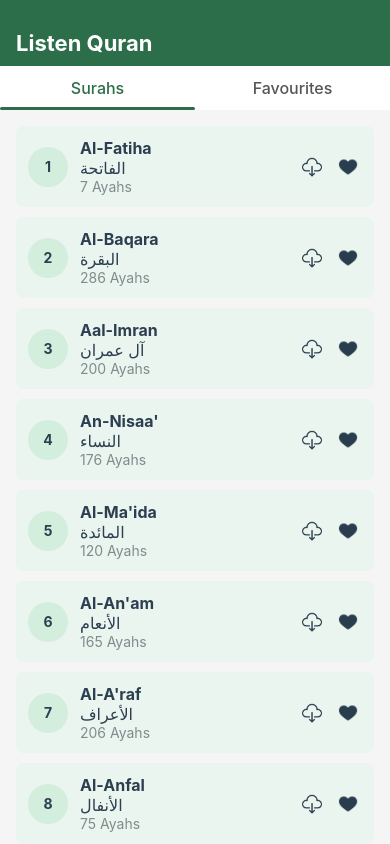
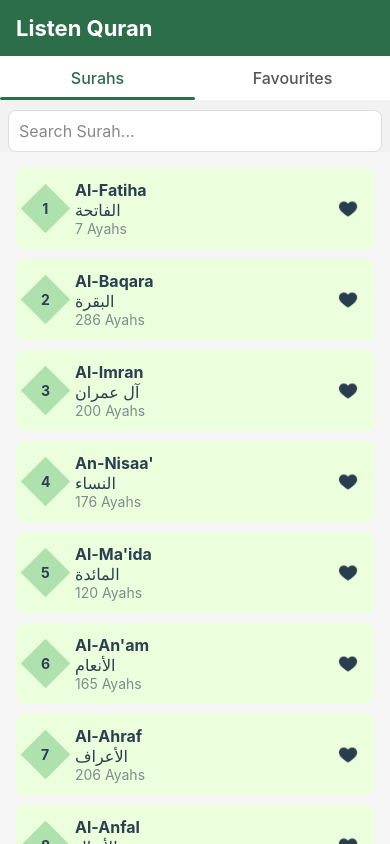
Before and after one commit to Ahmedm2002/Listen-Quran, a React Native app: screen /Home in a window 390 px wide. Built offline with nearby package versions, Linux system fonts and the light colour scheme.

Commit message:
Added search functionality

```diff
--- a/package.json
+++ b/package.json
@@ -1,5 +1,5 @@
 {
-  "name": "listenQuran",
+  "name": "Listen Quran",
   "version": "0.0.1",
   "private": true,
   "scripts": {
--- a/resources/surahs.js
+++ b/resources/surahs.js
@@ -53,7 +53,7 @@ export const surahs = [
     place: 'Medina',
     type: 'Madaniyah',
     count: 200,
-    title: 'Aal-Imran',
+    title: 'Al-Imran',
     titleAr: 'آل عمران',
     index: '003',
     pages: '45',
@@ -160,7 +160,7 @@ export const surahs = [
     place: 'Mecca',
     type: 'Makkiyah',
     count: 206,
-    title: "Al-A'raf",
+    title: 'Al-Ahraf',
     titleAr: 'الأعراف',
     index: '007',
     pages: '136',
@@ -436,7 +436,7 @@ export const surahs = [
     place: 'Mecca',
     type: 'Makkiyah',
     count: 135,
-    title: 'Ta-Ha',
+    title: 'Taha',
     titleAr: 'طه',
     index: '020',
     pages: '284',
--- /dev/null
+++ b/src/Components/Search.tsx
@@ -0,0 +1,72 @@
+import React, {useState} from 'react';
+import {
+  TextInput,
+  View,
+  StyleSheet,
+  TouchableOpacity,
+  Text,
+} from 'react-native';
+
+const Search = ({onSearch}) => {
+  const [searchText, setSearchText] = useState('');
+
+  const handleChange = (text: string) => {
+    setSearchText(text);
+    onSearch(text);
+  };
+
+  const handleClear = () => {
+    setSearchText('');
+    onSearch('');
+  };
+
+  return (
+    <View style={styles.container}>
+      <TextInput
+        placeholder="Search Surah..."
+        value={searchText}
+        style={styles.input}
+        onChangeText={handleChange}
+        placeholderTextColor="#888"
+      />
+      {searchText !== '' && (
+        <TouchableOpacity onPress={handleClear} style={styles.clearButton}>
+          <Text style={styles.clearButtonText}>Clear</Text>
+        </TouchableOpacity>
+      )}
+    </View>
+  );
+};
+
+const styles = StyleSheet.create({
+  container: {
+    paddingTop: 10,
+    paddingHorizontal: 8,
+    flexDirection: 'row',
+    alignItems: 'center',
+  },
+  input: {
+    flex: 1,
+    backgroundColor: '#fff',
+    borderRadius: 8,
+    padding: 10,
+    fontSize: 16,
+    borderColor: '#ddd',
+    borderWidth: 1,
+    color: '#2c3e50',
+  },
+  clearButton: {
+    marginLeft: 8,
+    backgroundColor: '#2c6e49',
+    paddingHorizontal: 12,
+    paddingVertical: 8,
+    borderRadius: 6,
+  },
+  clearButtonText: {
+    color: '#fff',
+    fontSize: 14,
+    fontWeight: 'bold',
+  },
+});
+
+export default Search;
--- a/src/Components/SurahList.jsx
+++ b/src/Components/SurahList.jsx
@@ -1,4 +1,4 @@
-import React from 'react';
+import React, {useState} from 'react';
 import {
   FlatList,
   Text,
@@ -9,21 +9,33 @@ import {
 } from 'react-native';
 import {useNavigation} from '@react-navigation/native';
 import {surahs} from '../../resources/surahs';
+import Search from './Search';
 
 const SurahList = () => {
   const navigation = useNavigation();
+  const [searchTerm, setSearchTerm] = useState('');
+
+  const filteredSurahs = surahs.filter(
+    item =>
+      item.title.toLowerCase().includes(searchTerm.toLowerCase()) ||
+      item.titleAr.includes(searchTerm),
+  );
 
   return (
+    <>
+      <Search onSearch={setSearchTerm} />
       <FlatList
-      data={surahs}
-      keyExtractor={(item, index) => item.index + index}
+        data={filteredSurahs}
+        keyExtractor={(item, index) => item.index + '-' + index}
         contentContainerStyle={styles.content}
         renderItem={({item}) => (
           <TouchableOpacity
             onPress={() => navigation.navigate('surahPage', {item})}>
             <View style={styles.surahCard}>
               <View style={styles.surahNumberContainer}>
-              <Text style={styles.surahNumber}>{parseInt(item.index, 10)}</Text>
+                <Text style={styles.surahNumber}>
+                  {parseInt(item.index, 10)}
+                </Text>
               </View>
               <View style={styles.surahInfo}>
                 <Text style={styles.surahTitle}>{item.title}</Text>
@@ -31,12 +43,6 @@ const SurahList = () => {
                 <Text style={styles.surahAyahCount}>{item.count} Ayahs</Text>
               </View>
               <View style={styles.actions}>
-              <TouchableOpacity style={styles.iconButton}>
-                <Image
-                  source={require('../../assets/icons/download.png')}
-                  style={styles.actionIcon}
-                />
-              </TouchableOpacity>
                 <TouchableOpacity style={styles.iconButton}>
                   <Image
                     source={require('../../assets/icons/favourite.png')}
@@ -48,31 +54,49 @@ const SurahList = () => {
           </TouchableOpacity>
         )}
       />
+    </>
   );
 };
 
 const styles = StyleSheet.create({
-  content: {padding: 16, backgroundColor: '#f5f5f5'},
+  content: {
+    padding: 16,
+    backgroundColor: '#f5f5f5',
+  },
   surahCard: {
     flexDirection: 'row',
     alignItems: 'center',
-    backgroundColor: '#e9f5ee',
+    backgroundColor: '#ECFFDC',
     borderRadius: 8,
     marginBottom: 10,
     padding: 12,
   },
   surahNumberContainer: {
-    width: 40,
-    height: 40,
-    borderRadius: 20,
-    backgroundColor: '#d3eedd',
+    width: 35,
+    height: 35,
+    backgroundColor: '#AFE1AF',
     justifyContent: 'center',
     alignItems: 'center',
+    transform: [{rotate: '45deg'}],
   },
   surahNumber: {
     fontWeight: 'bold',
     color: '#2c3e50',
+    transform: [{rotate: '-45deg'}],
   },
+
+  // surahNumberContainer: {
+  //   width: 45,
+  //   height: 45,
+  //   borderRadius: 22.5,
+  //   backgroundColor: '#d3eedd',
+  //   justifyContent: 'center',
+  //   alignItems: 'center',
+  // },
+  // surahNumber: {
+  //   fontWeight: 'bold',
+  //   color: '#2c3e50',
+  // },
   surahInfo: {
     flex: 1,
     marginHorizontal: 12,
@@ -106,3 +130,19 @@ const styles = StyleSheet.create({
 });
 
 export default SurahList;
+
+// For round surah container
+// surahNumberContainer: {
+//   width: 45,
+//   height: 45,
+//   borderRadius: 22.5,
+//   backgroundColor: '#d3eedd',
+//   justifyContent: 'center',
+//   alignItems: 'center',
+// },
+// surahNumber: {
+//   fontWeight: 'bold',
+//   color: '#2c3e50',
+// },
+
+//  Ubaid ur Rehman
--- a/src/Pages/Home/Home.tsx
+++ b/src/Pages/Home/Home.tsx
@@ -18,7 +18,7 @@ const Home = () => {
   useEffect(() => {
     Animated.timing(underlineAnim, {
       toValue: activeTab === 'surahs' ? 0 : tabWidth,
-      duration: 200,
+      duration: 300,
       useNativeDriver: false,
     }).start();
   }, [activeTab]);
@@ -64,9 +64,9 @@ const Home = () => {
 
 const styles = StyleSheet.create({
   header: {
-    paddingTop: 30,
+    paddingTop: 15,
     paddingHorizontal: 16,
-    paddingBottom: 10,
+    paddingBottom: 15,
     backgroundColor: '#2c6e49',
   },
   heading: {
```
Also changed, not shown: 1 other file (tests, documents, lock files or other folders). Lines whose indentation alone changed are shown as unchanged.
